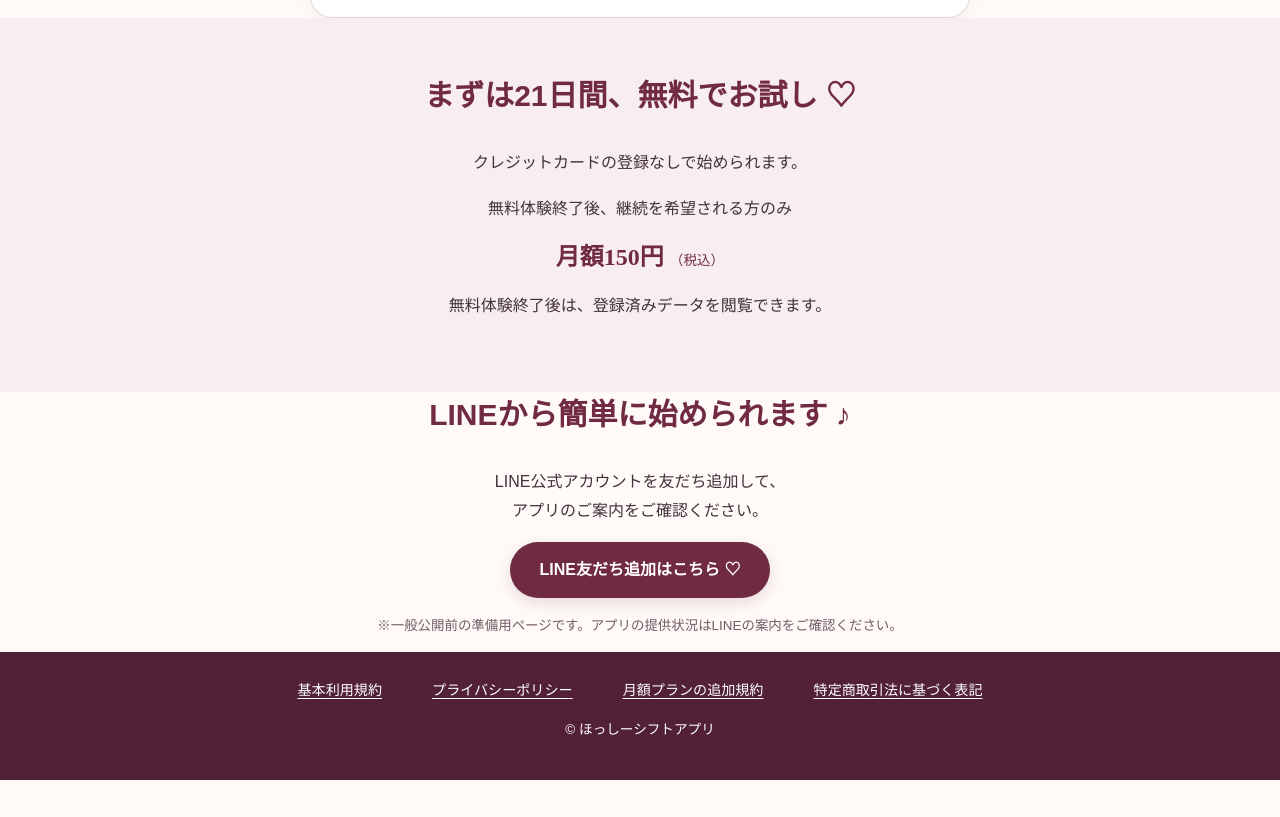
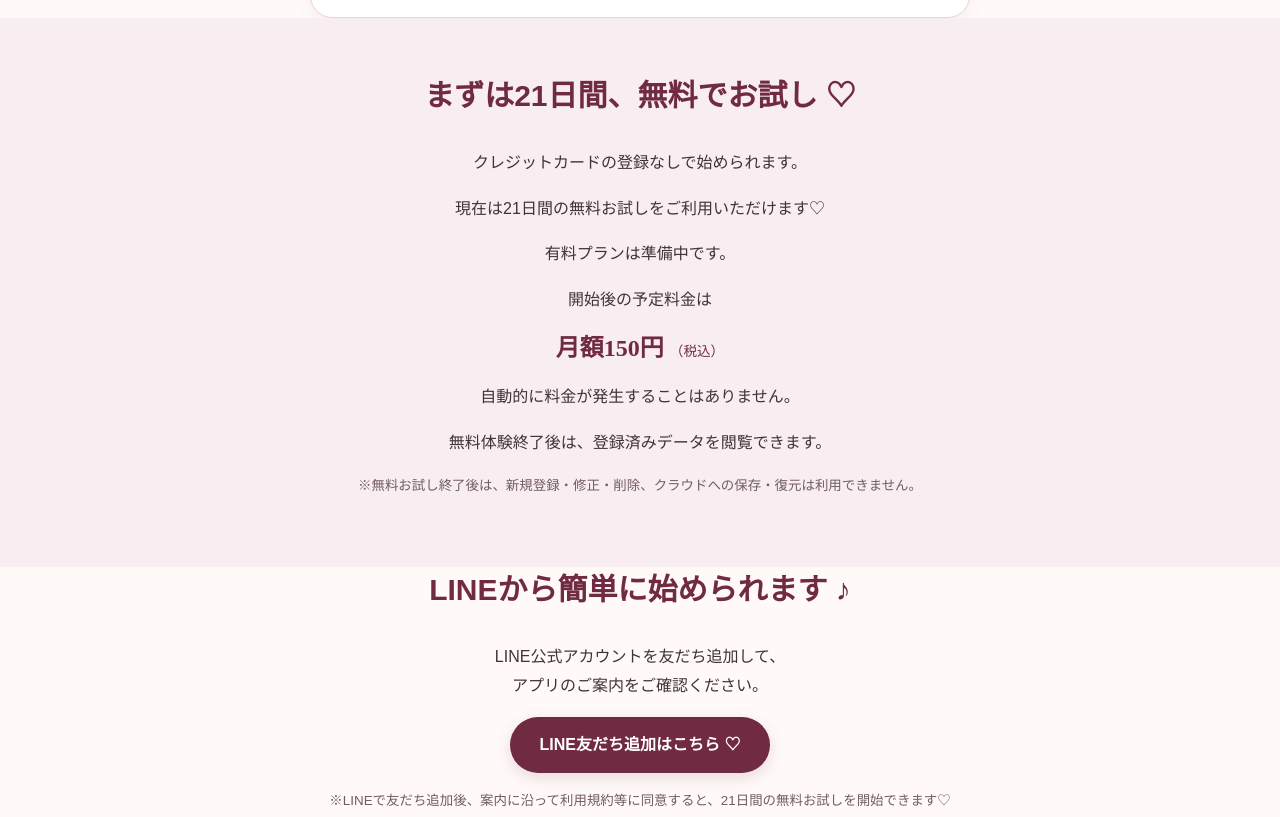
Before and after one commit to shift-app2026/shift-app, a plain HTML site: page about.html in a window 1280 px wide. Shown: the part 2581-3398 px from the top of the page. Before the commit the page ends 3361 px from the top, so only its background shows below. Drawn offline with Linux system fonts and the light colour scheme.

Commit message:
紹介ページを無料お試し受付・有料準備中の説明へ統一

```diff
--- a/about.html
+++ b/about.html
@@ -3,7 +3,7 @@
 <head>
 <meta charset="utf-8"><meta name="viewport" content="width=device-width,initial-scale=1">
 <title>ほっしーシフトアプリ｜バイトのシフト管理・給料計算・掛け持ち・扶養内管理</title>
-<meta name="description" content="アルバイトのシフト管理や給料計算をもっと簡単に。最大3件のバイト先をまとめて管理。掛け持ち・学生・扶養内パートの方に。年間収入やお給料見込額を確認。21日間無料お試し、継続希望者は月額150円。">
+<meta name="description" content="アルバイトのシフト管理や給料計算をもっと簡単に。最大3件のバイト先をまとめて管理。掛け持ち・学生・扶養内パートの方に。年間収入やお給料見込額を確認。21日間無料お試し。有料プランは準備中で、開始後の予定料金は月額150円（税込）。自動課金はありません。">
 <link rel="canonical" href="https://shift-app2026.github.io/shift-app/about.html">
 <meta name="robots" content="index,follow">
 <meta property="og:type" content="website">
@@ -37,8 +37,8 @@ details{padding:12px 0;border-bottom:1px solid #e8d3d9}details:last-child{border
 <details><summary>掛け持ちバイトでも使えますか？</summary><p>最大3件のバイト先を管理できます。</p></details>
 <details><summary>給料計算はできますか？</summary><p>登録したシフトや時給をもとに、お給料の見込額を確認できます。実際の支給額とは異なる場合があります。</p></details>
 <details><summary>扶養内で働く場合にも使えますか？</summary><p>年間のお給料を確認できるため、収入管理の参考になります。</p></details>
-<details><summary>無料でお試しできますか？</summary><p>21日間、カード登録なしでお試しできます。終了後は継続希望者のみ月額150円（税込）です。提供状況はLINEの案内をご確認ください。</p></details></div></section>
-<section class="pricing"><div class="wrap"><h2>まずは21日間、無料でお試し ♡</h2><p>クレジットカードの登録なしで始められます。</p><p>無料体験終了後、継続を希望される方のみ</p><div class="price">月額150円 <small>（税込）</small></div><p>無料体験終了後は、登録済みデータを閲覧できます。</p></div></section>
-<section class="wrap cta"><h2>LINEから簡単に始められます ♪</h2><p>LINE公式アカウントを友だち追加して、<br>アプリのご案内をご確認ください。</p><p><a class="button" href="https://lin.ee/rFOSyVU">LINE友だち追加はこちら ♡</a></p><p class="note">※一般公開前の準備用ページです。アプリの提供状況はLINEの案内をご確認ください。</p></section>
+<details><summary>無料でお試しできますか？</summary><p>21日間、カード登録なしでお試しできます。有料プランは準備中です。開始後の予定料金は月額150円（税込）です。自動的に料金が発生することはありません。</p></details></div></section>
+<section class="pricing"><div class="wrap"><h2>まずは21日間、無料でお試し ♡</h2><p>クレジットカードの登録なしで始められます。</p><p>現在は21日間の無料お試しをご利用いただけます♡</p><p>有料プランは準備中です。</p><p>開始後の予定料金は</p><div class="price">月額150円 <small>（税込）</small></div><p>自動的に料金が発生することはありません。</p><p>無料体験終了後は、登録済みデータを閲覧できます。</p><p class="note">※無料お試し終了後は、新規登録・修正・削除、クラウドへの保存・復元は利用できません。</p></div></section>
+<section class="wrap cta"><h2>LINEから簡単に始められます ♪</h2><p>LINE公式アカウントを友だち追加して、<br>アプリのご案内をご確認ください。</p><p><a class="button" href="https://lin.ee/rFOSyVU">LINE友だち追加はこちら ♡</a></p><p class="note">※LINEで友だち追加後、案内に沿って利用規約等に同意すると、21日間の無料お試しを開始できます♡</p></section>
 </main><footer><div class="links"><a href="https://shift-app2026.github.io/hosshii-shift-line/terms.html">基本利用規約</a>　<a href="https://shift-app2026.github.io/hosshii-shift-line/privacy.html">プライバシーポリシー</a>　<a href="https://shift-app2026.github.io/hosshii-shift-line/paid-terms.html">月額プランの追加規約</a>　<a href="https://shift-app2026.github.io/hosshii-shift-line/tokusho.html">特定商取引法に基づく表記</a></div><p>© ほっしーシフトアプリ</p></footer>
 </body></html>
```
